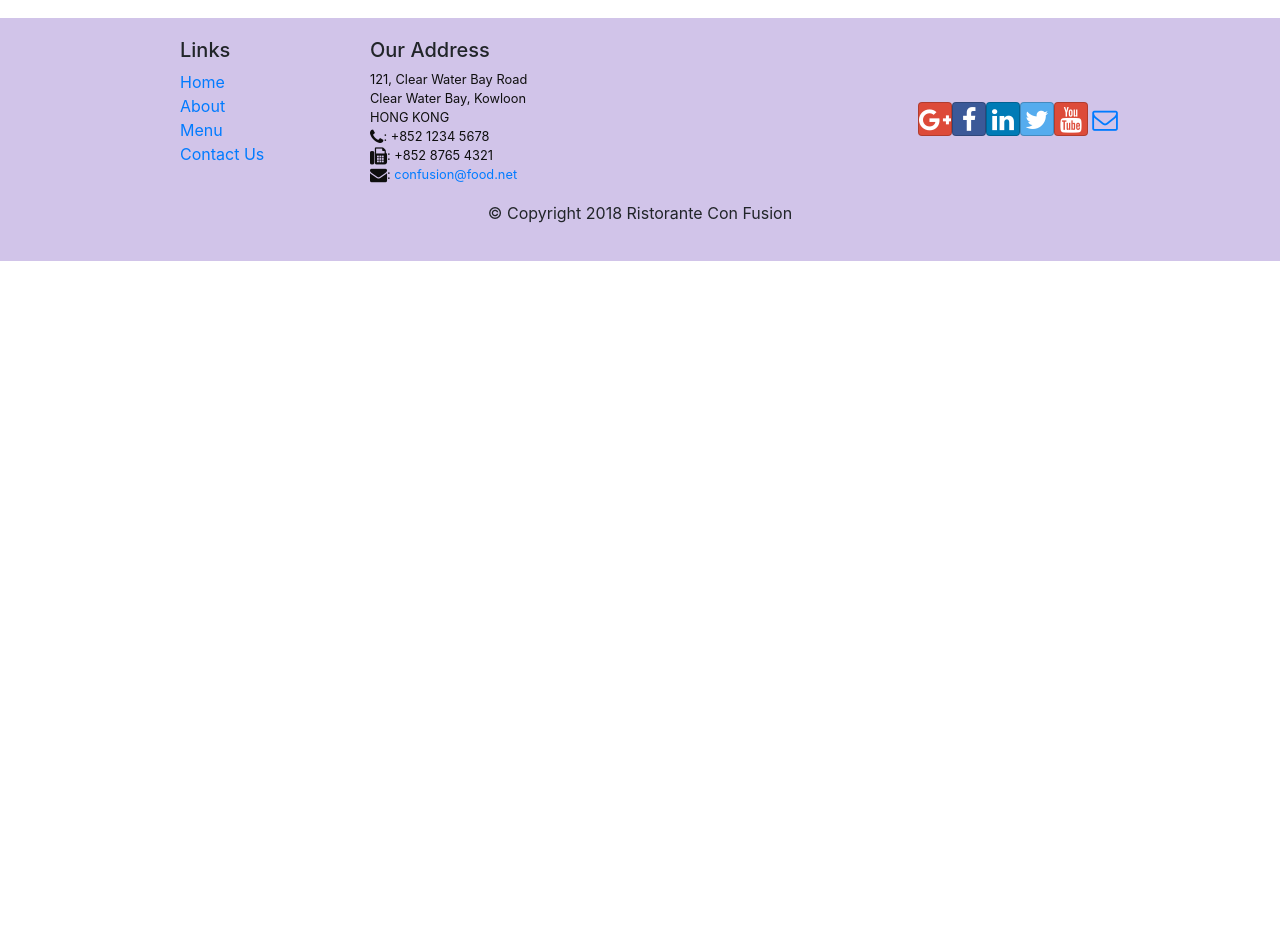
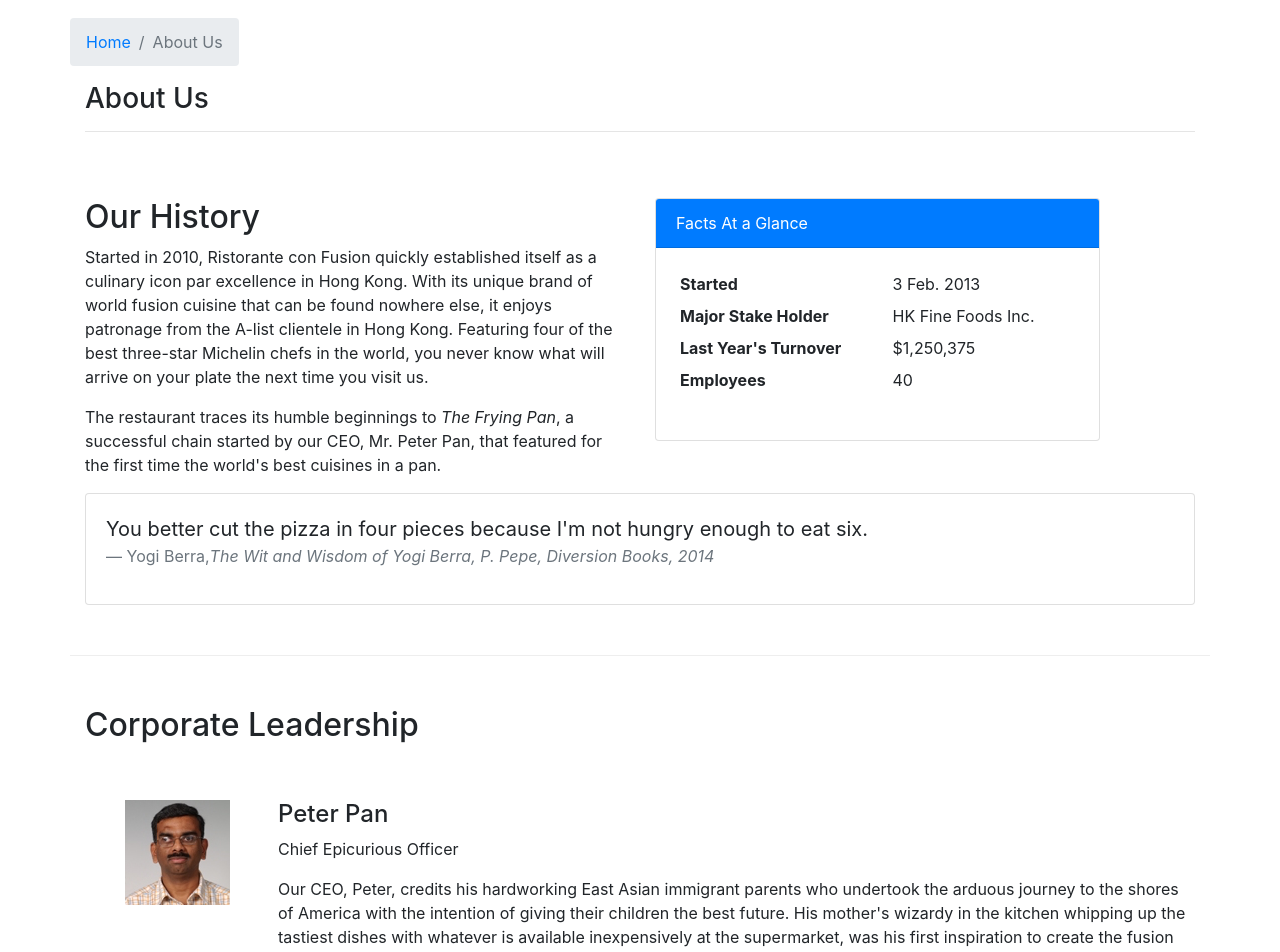
Before and after one commit to perryneal11/confusion, a React (Create React App) app: page /aboutus in a window 1280 px wide. Shown: the part 320-1272 px from the top of the page. Before the commit the page ends 800 px from the top, so only its background shows below. Built offline with nearby package versions, Linux system fonts and the light colour scheme.

Commit message:
assignment 2

```diff
--- /dev/null
+++ b/src/components/AboutComponent.js
@@ -0,0 +1,99 @@
+import React from 'react';
+import { Breadcrumb, BreadcrumbItem, Card, CardBody, CardHeader, Media } from 'reactstrap';
+import { Link } from 'react-router-dom';
+
+function About(props) {
+
+    const leaders = props.leaders.map((leader) => {
+        return (
+            <RenderLeader leader={leader}></RenderLeader>
+        );
+    });
+
+
+
+    function RenderLeader({leader}){
+
+        return (
+            <Media className="mt-5">
+            <Media>
+              <Media left top>
+                <Media className="mr-5" object src={leader.image} alt={leader.name} />
+              </Media>
+              <Media body>
+                <Media heading>
+                  {leader.name}
+                </Media>
+                <p>{leader.designation}</p>
+                <p>{leader.description}</p>
+              </Media>
+            </Media>
+          </Media>
+        )
+    }
+
+    return(
+        <div className="container">
+            <div className="row">
+                <Breadcrumb>
+                    <BreadcrumbItem><Link to="/home">Home</Link></BreadcrumbItem>
+                    <BreadcrumbItem active>About Us</BreadcrumbItem>
+                </Breadcrumb>
+                <div className="col-12">
+                    <h3>About Us</h3>
+                    <hr />
+                </div>
+            </div>
+            <div className="row row-content">
+                <div className="col-12 col-md-6">
+                    <h2>Our History</h2>
+                    <p>Started in 2010, Ristorante con Fusion quickly established itself as a culinary icon par excellence in Hong Kong. With its unique brand of world fusion cuisine that can be found nowhere else, it enjoys patronage from the A-list clientele in Hong Kong.  Featuring four of the best three-star Michelin chefs in the world, you never know what will arrive on your plate the next time you visit us.</p>
+                    <p>The restaurant traces its humble beginnings to <em>The Frying Pan</em>, a successful chain started by our CEO, Mr. Peter Pan, that featured for the first time the world's best cuisines in a pan.</p>
+                </div>
+                <div className="col-12 col-md-5">
+                    <Card>
+                        <CardHeader className="bg-primary text-white">Facts At a Glance</CardHeader>
+                        <CardBody>
+                            <dl className="row p-1">
+                                <dt className="col-6">Started</dt>
+                                <dd className="col-6">3 Feb. 2013</dd>
+                                <dt className="col-6">Major Stake Holder</dt>
+                                <dd className="col-6">HK Fine Foods Inc.</dd>
+                                <dt className="col-6">Last Year's Turnover</dt>
+                                <dd className="col-6">$1,250,375</dd>
+                                <dt className="col-6">Employees</dt>
+                                <dd className="col-6">40</dd>
+                            </dl>
+                        </CardBody>
+                    </Card>
+                </div>
+                <div className="col-12">
+                    <Card>
+                        <CardBody className="bg-faded">
+                            <blockquote className="blockquote">
+                                <p className="mb-0">You better cut the pizza in four pieces because
+                                    I'm not hungry enough to eat six.</p>
+                                <footer className="blockquote-footer">Yogi Berra,
+                                <cite title="Source Title">The Wit and Wisdom of Yogi Berra,
+                                    P. Pepe, Diversion Books, 2014</cite>
+                                </footer>
+                            </blockquote>
+                        </CardBody>
+                    </Card>
+                </div>
+            </div>
+            <div className="row row-content">
+                <div className="col-12">
+                    <h2>Corporate Leadership</h2>
+                </div>
+                <div className="col-12">
+                    <Media list>
+                        {leaders}
+                    </Media>
+                </div>
+            </div>
+        </div>
+    );
+}
+
+export default About;
--- a/src/components/MainComponent.js
+++ b/src/components/MainComponent.js
@@ -6,10 +6,12 @@
 import {Switch, Route, Redirect} from 'react-router-dom'
 import Home from './HomeComponent'
 import Contact from './ContactComponent'
+import AboutUs from './AboutComponent'
 import { DISHES } from '../shared/dishes';
 import {COMMENTS} from '../shared/comments'
 import {PROMOTIONS} from '../shared/promotions'
 import {LEADERS} from '../shared/leaders'
+
 
 class Main extends Component{
 
@@ -54,6 +56,7 @@
           <Route path = '/menu/:dishId' component = {DishWithId}/>
           <Route exact path = '/menu' component={()=> <Menu dishes={this.state.dishes}/>}/>
           <Route path = '/contactus' component={Contact}></Route>
+          <Route path = '/aboutus' component={()=> <AboutUs leaders ={this.state.leaders}></AboutUs>}></Route>
         </Switch>
         <Footer></Footer>
     </div>)
```
